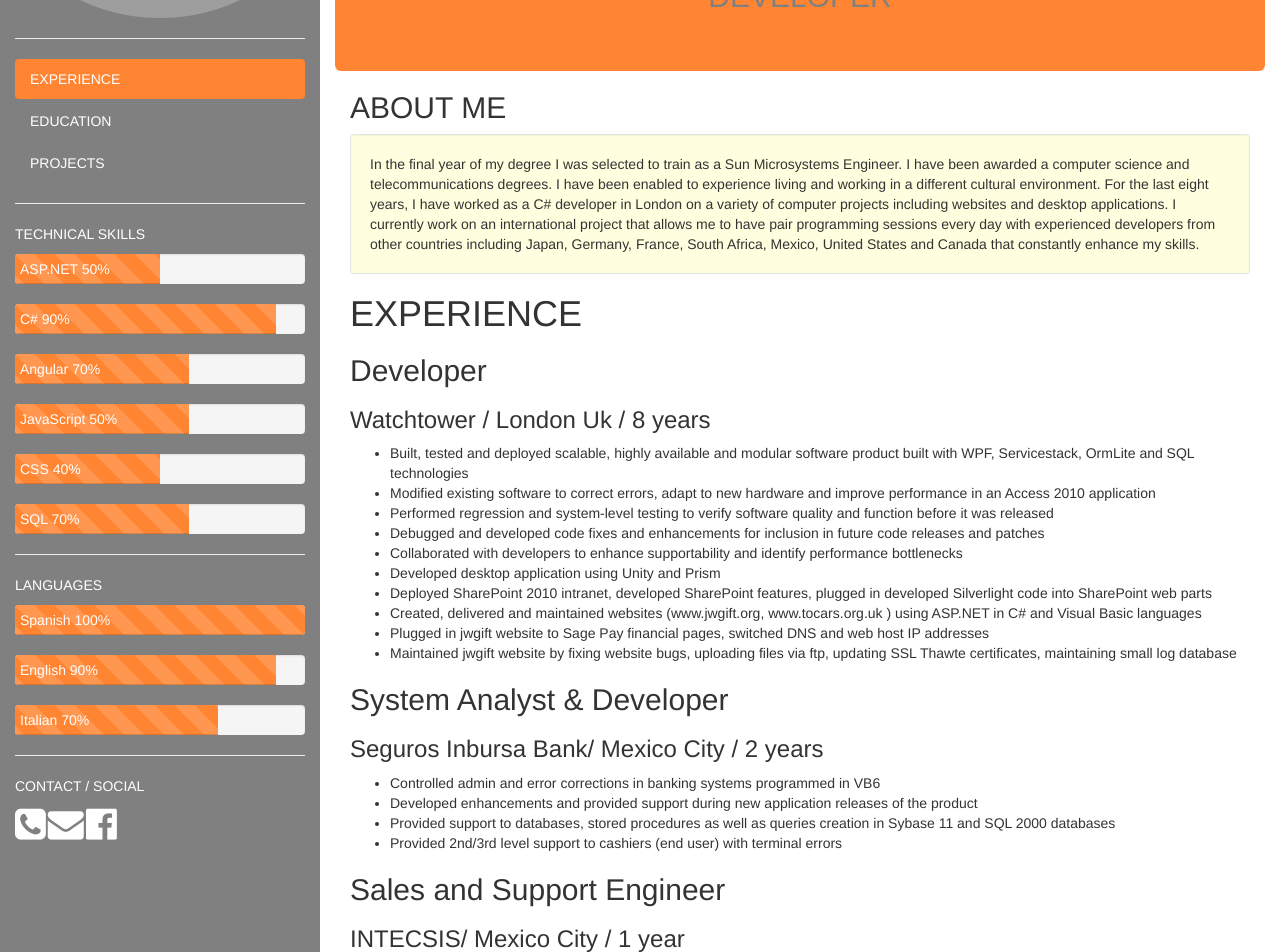
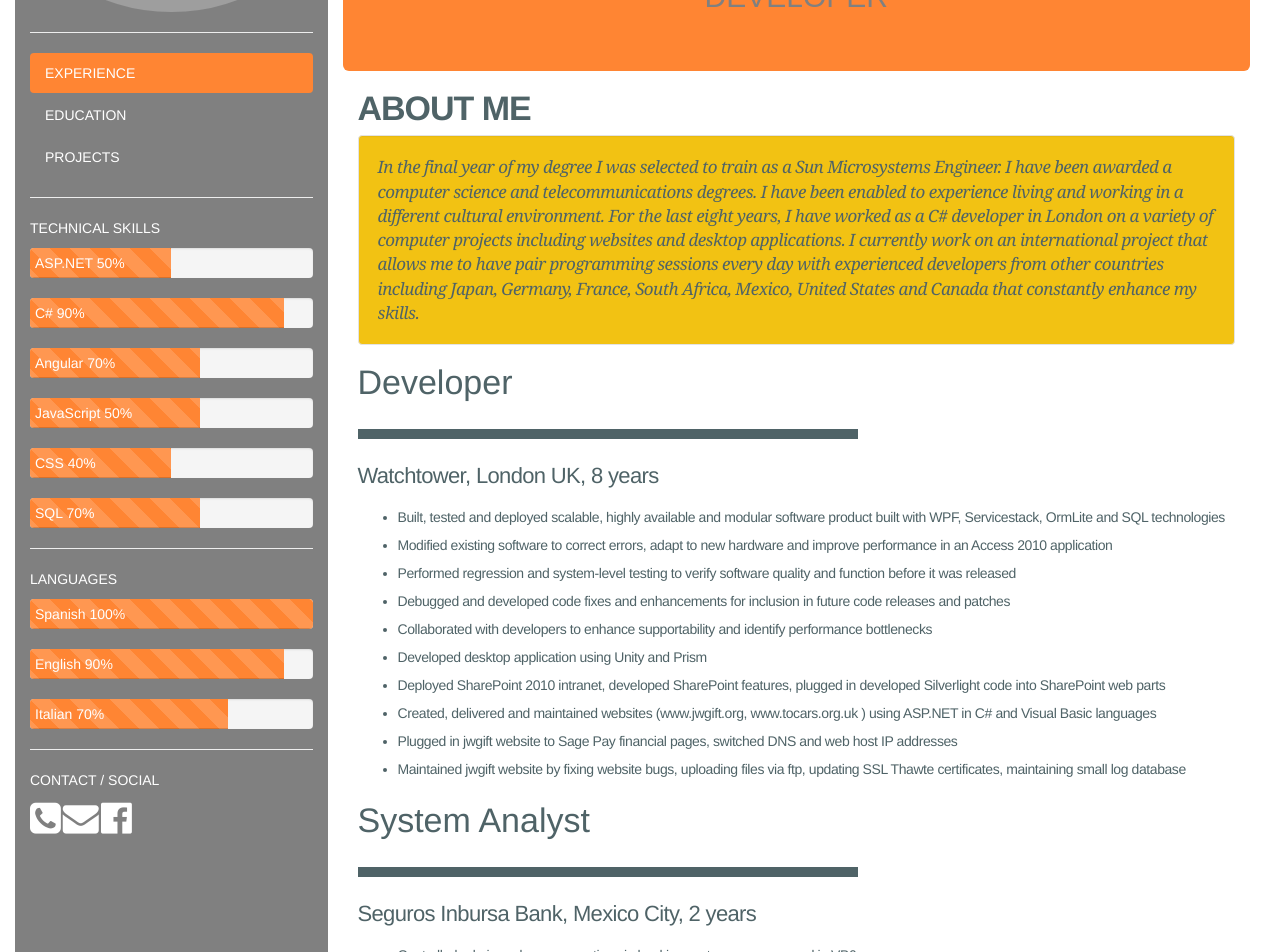
Before and after one commit to yidah/YidahCV, an Angular app: page /experience in a window 1280 px wide. Shown: the part 200-1152 px from the top of the page. Built offline with nearby package versions, Linux system fonts and the light colour scheme; grey boxes are pictures that could not be loaded.

Commit message:
Font changes

```diff
--- a/src/app/app.component.css
+++ b/src/app/app.component.css
@@ -1,3 +1,8 @@
+
+.content {
+    max-width: 1600px;
+    margin: auto;
+}
 /* Set height of the grid so .sidenav can be 100% (adjust if needed) */
 .row.content {height: 1500px}
 
@@ -53,6 +58,27 @@ a {
 }
 
 .well {
+background: #f2c213;
+color: #4f6367;
+border: 1px border-style color;
+font-size: 17px;
+letter-spacing: -0.03em;
+text-align: left;
+font-style: italic;
+font-family:  Georgia, "Times New Roman", Times, serif;
 
-    background-color: lightyellow;
+
 }
+
+.aboutMe{
+    font-size: 34px;
+    line-height: 34px;
+    letter-spacing: -0.03em;
+    font-weight: bold;
+    color: #4f6367;
+}
+
+
+.spa{
+
+}
--- a/src/app/app.component.html
+++ b/src/app/app.component.html
@@ -43,7 +43,7 @@
 
 
       <div class="container-fluid">
-        <h2>ABOUT ME </h2>
+        <h2 class="aboutMe">ABOUT ME </h2>
         <div class="well"> In the final year of my degree I was selected to train as a Sun Microsystems Engineer. I have been awarded a computer
           science and telecommunications degrees. I have been enabled to experience living and working in a different cultural
           environment. For the last eight years, I have worked as a C# developer in London on a variety of computer projects
@@ -52,7 +52,10 @@
           France, South Africa, Mexico, United States and Canada that constantly enhance my skills.
         </div>
         <!--here my angular views-->
-        <router-outlet></router-outlet>
+        <div class="spa">
+          <router-outlet></router-outlet>
+        </div>
+
       </div>
 
     </div>
--- a/src/app/experience/experience.component.css
+++ b/src/app/experience/experience.component.css
@@ -0,0 +1,37 @@
+
+
+
+h2 {
+    /* font-size: 30px;
+    line-height: 30px;
+    letter-spacing: -0.03em;
+    font-weight: bold;
+    color: #4f6367; */
+
+
+    border-bottom-color:#dde8ea;
+    border-bottom: 10px solid;
+    padding-bottom: 30px;
+    font-size: 34px;
+    line-height: 34px;
+    font-weight: 300;
+    color: #4f6367;
+    border-bottom: 10px solid;
+    width: 500px;
+
+}
+
+h3 {
+    font-size: 22px;
+    line-height: 34px;
+    letter-spacing: -0.03em;
+    /* font-weight: bold; */
+    color: #4f6367;
+
+}
+.experience{
+    font-size: 14px;
+    line-height: 28px;
+    letter-spacing: -0.03em;
+    color: #4f6367;
+}
--- a/src/app/experience/experience.component.html
+++ b/src/app/experience/experience.component.html
@@ -1,9 +1,10 @@
-<h1>EXPERIENCE</h1>
+<div>
+
     <h2>Developer</h2>
-<h3>Watchtower / London Uk / 8 years</h3>
+    <h3>Watchtower, London UK, 8 years</h3>
 
 
-<ul>
+    <ul class="experience">
         <li>Built, tested and deployed scalable, highly available and modular software product built with WPF, Servicestack, OrmLite and SQL technologies</li>
         <li>Modified existing software to correct errors, adapt to new hardware and improve performance in an Access 2010 application</li>
         <li>Performed regression and system-level testing to verify software quality and function before it was released</li>
@@ -16,9 +17,9 @@
         <li>Maintained jwgift website by fixing website bugs, uploading files via ftp, updating SSL Thawte certificates, maintaining small log database</li>
     </ul>
 
-<h2>System Analyst & Developer</h2>
-<h3> Seguros Inbursa Bank/ Mexico City / 2 years</h3>
-<ul>
+    <h2>System Analyst </h2>
+    <h3> Seguros Inbursa Bank, Mexico City, 2 years</h3>
+    <ul class="experience">
         <li>Controlled admin and error corrections in banking systems programmed in VB6</li>
         <li>Developed enhancements and provided support during new application releases of the product</li>
         <li>Provided support to databases, stored procedures as well as queries creation in Sybase 11 and SQL 2000 databases</li>
@@ -26,8 +27,8 @@
     </ul>
 
     <h2>Sales and Support Engineer</h2>
-<h3> INTECSIS/ Mexico City / 1 year</h3>
-<ul>
+    <h3> INTECSIS, Mexico City, 1 year</h3>
+    <ul class="experience">
         <li>Managed Sun Microsystems equipment</li>
         <li>Elaborated and implemented client proposals</li>
         <li>Performed Operating System installations (Solaris 8)</li>
@@ -36,8 +37,9 @@
     </ul>
 
     <h2>Technical Support Engineer</h2>
-<h3> AT&T/ Mexico City / 1 year</h3>
-<ul>
+    <h3> AT&T, Mexico City, 1 year</h3>
+    <ul class="experience">
         <li>Provided customer assistance via telephone and email during Internet campaign</li>
         <li>Performed e-mail account and internet access</li>
     </ul>
+</div>
--- a/src/app/experience/experience.component.ts
+++ b/src/app/experience/experience.component.ts
@@ -1,6 +1,7 @@
 import { Component } from '@angular/core';
 @Component({
-    templateUrl: 'experience.component.html'
+    templateUrl: 'experience.component.html',
+    styleUrls:['experience.component.css']
 })
 export class ExperienceComponent {
 
```
Lines whose indentation alone changed are shown as unchanged.
